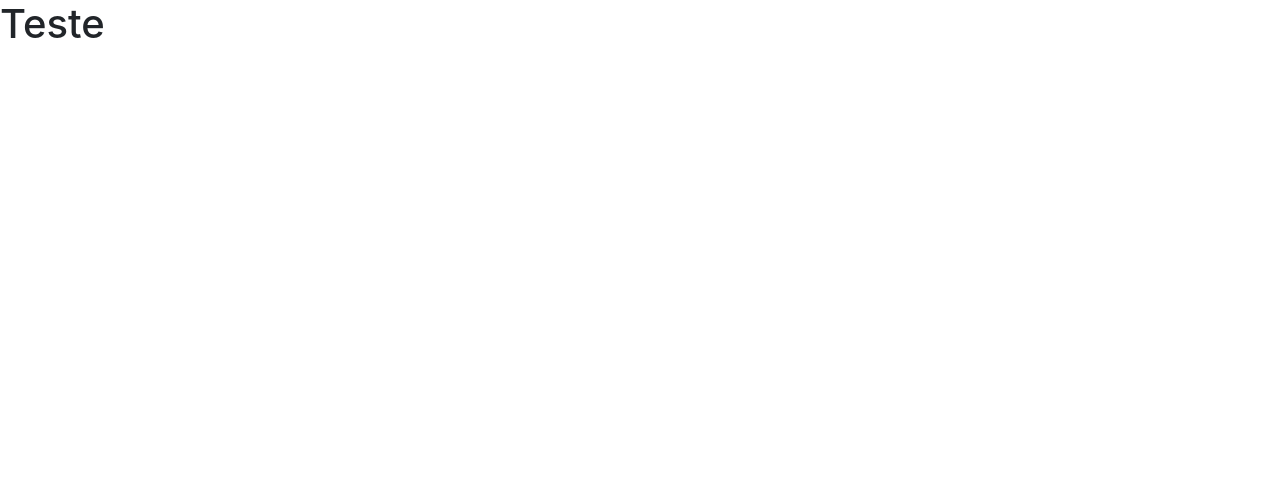
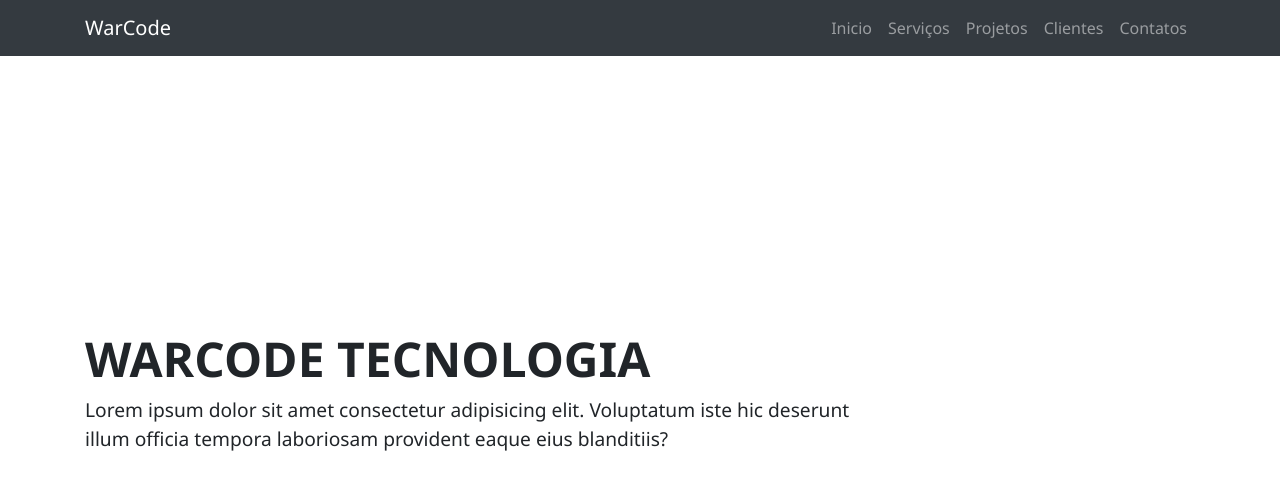
Before and after one commit to jeffersontelles29/WarCodes, a website: page index.html in a window 1280 px wide. Drawn offline with nearby package versions, Linux system fonts and the light colour scheme.

Commit message:
seção intro inicializada

```diff
--- a/index.html
+++ b/index.html
@@ -10,7 +10,34 @@
 </head>
 <body>
 
-  <h1>Teste</h1>
+<nav class="navbar navbar-expand-xl navbar-dark bg-dark fixed-top">
+  <div class="container">
+    <a href="index.html" class="navbar-brand">WarCode</a>
+
+    <button class="navbar-toggler" data-toggle="collapse" data-target="#navbarResponsive">
+      <span class="navbar-toggler-icon"></span>
+    </button>
+
+    <div class="navbar-collapse collapse" id="navbarResponsive">
+      <ul class="navbar-nav ml-auto">
+        <li class="nav-item"><a href="#intro" class="nav-link">Inicio</a></li>
+        <li class="nav-item"><a href="" class="nav-link">Serviços</a></li>
+        <li class="nav-item"><a href="" class="nav-link">Projetos</a></li>
+        <li class="nav-item"><a href="" class="nav-link">Clientes</a></li>
+        <li class="nav-item"><a href="" class="nav-link">Contatos</a></li>
+      </ul>
+    </div>
+  </div>
+</nav>
+
+<section class="sct1" id="intro">
+  <div class="container">
+    <div class="intro-text">
+      <h1>WarCode tecnologia</h1>
+      <p>Lorem ipsum dolor sit amet consectetur adipisicing elit. Voluptatum iste hic deserunt illum officia tempora laboriosam provident eaque eius blanditiis?</p>
+    </div>
+  </div>
+</section>
 
 
 
--- /dev/null
+++ b/scss/_intro.scss
@@ -0,0 +1,20 @@
+.sct1 {
+  .intro-text {
+    width: 70%;
+    height: 100vh;
+    display: flex;
+    flex-direction: column;
+    justify-content: center;
+
+    h1 {
+      font-size: 3rem;
+      font-weight: 700;
+      text-transform: uppercase;
+    }
+
+    p {
+      font-size: 1.2rem;
+      font-weight: 200;
+    }
+  }
+}
--- a/scss/main.scss
+++ b/scss/main.scss
@@ -1,4 +1,13 @@
 // Imports
-
+@import 'intro';
 
 // Configuraçõo da pagina
+* {
+  margin: 0;
+  padding: 0;
+  box-sizing: border-box;
+}
+
+body {
+  font-family: 'Segoe UI', Tahoma, Geneva, Verdana, sans-serif;
+}
```
Also changed, not shown: css/main.css, 1 other file.
